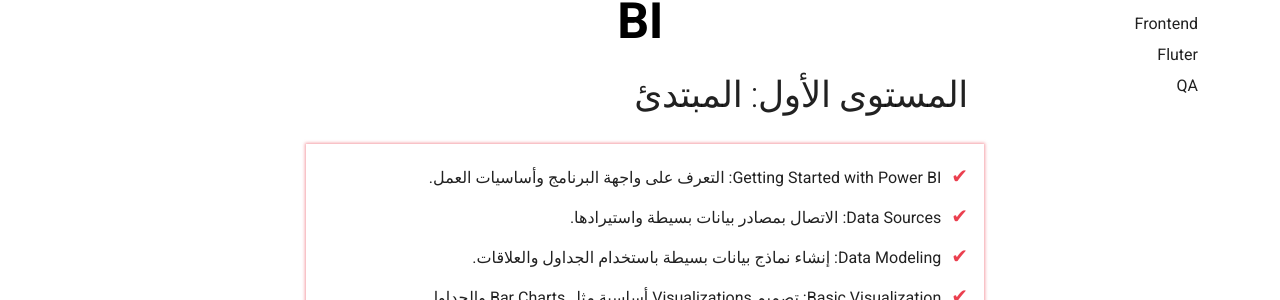
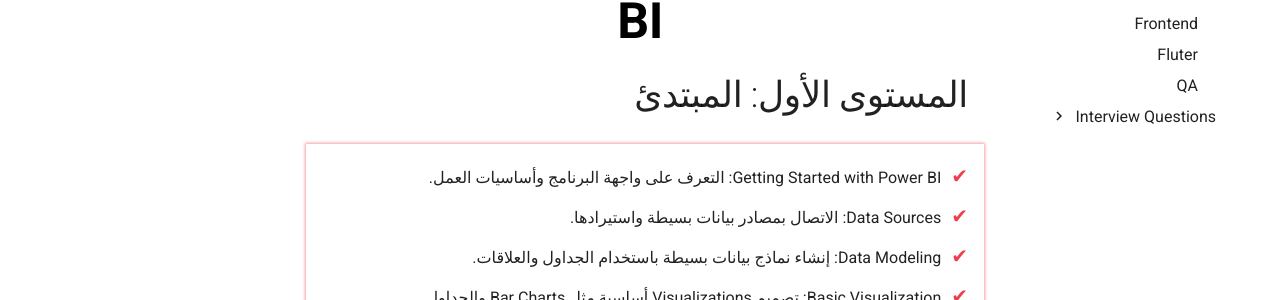
Before and after one commit to mrayyan2001/SSG, an MkDocs documentation site: the page built from docs/power_bi.md, in a window 1280 px wide. Shown: the part 239-539 px from the top of the page. Built offline with MkDocs 1.6.1 and Material for MkDocs 9.7.7, drawn with Linux system fonts in a browser that asks for light colours.

Commit message:
add interview section

```diff
--- a/mkdocs.yml
+++ b/mkdocs.yml
@@ -7,6 +7,8 @@
       - Frontend: frontend.md
       - Fluter: flutter.md
       - QA: qa.md
+  - Interview Questions:
+      - test: test.md
 extra_css:
   - css/rtl.css
 theme:
```
